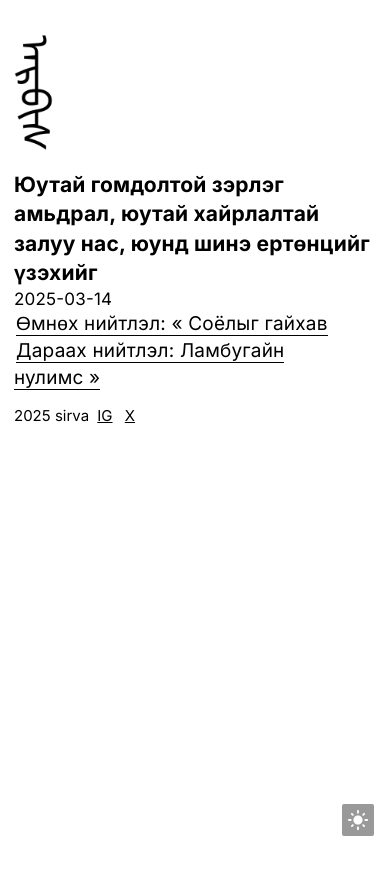
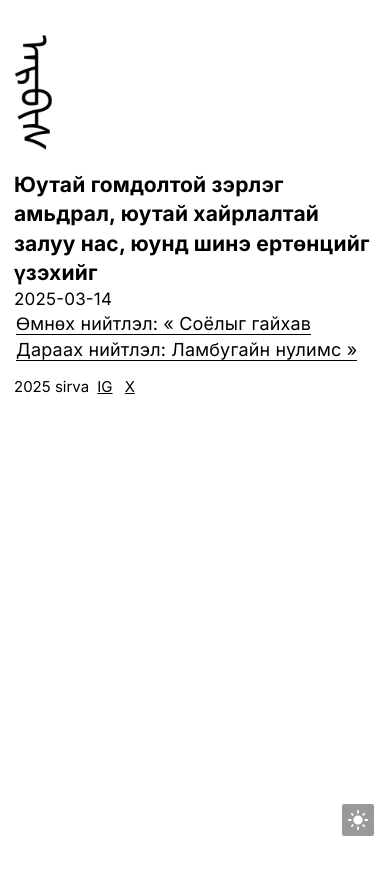
Before and after one commit to aaaarrrrvvvv/aaaarrrrvvvv.github.io, a Jekyll site: the page built from _posts/2025-03-15-Ёсоороо-хальж-дээ.md, in a window 390 px wide. Shown: the top 875 px of the page. Built offline with Jekyll 4.4.1, drawn with Linux system fonts in a browser that asks for light colours.

Commit message:
Update post.css

```diff
--- a/static/css/post.css
+++ b/static/css/post.css
@@ -153,10 +153,12 @@
 }
 @media screen and (max-width: 560px) {
   .page-post {
-    font-size: 19px;
+    font-size: 18px;
+    letter-spacing: 0.01em;
   }
   .page-post pre code {
-    font-size: 19px;
+    font-size: 18px;
+    letter-spacing: 0.01em;
   }
   .page-post .post > * {
     margin: 15px 0;
```
